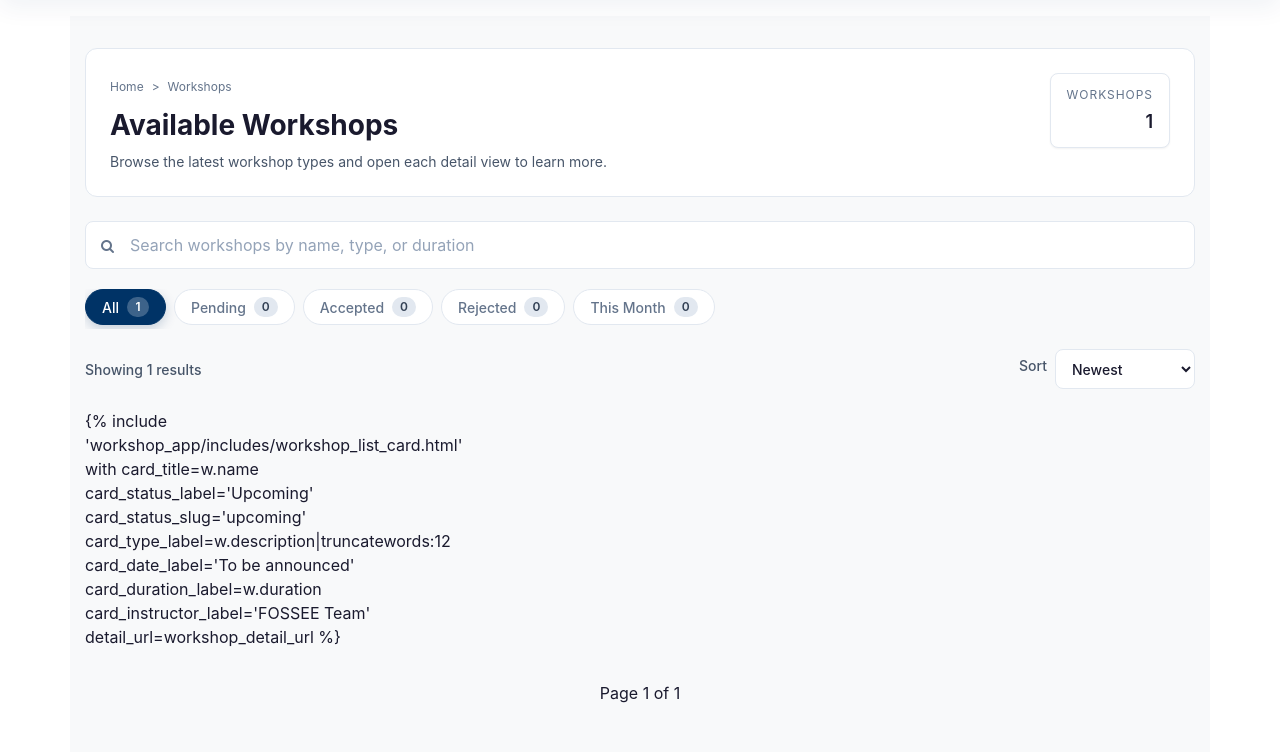
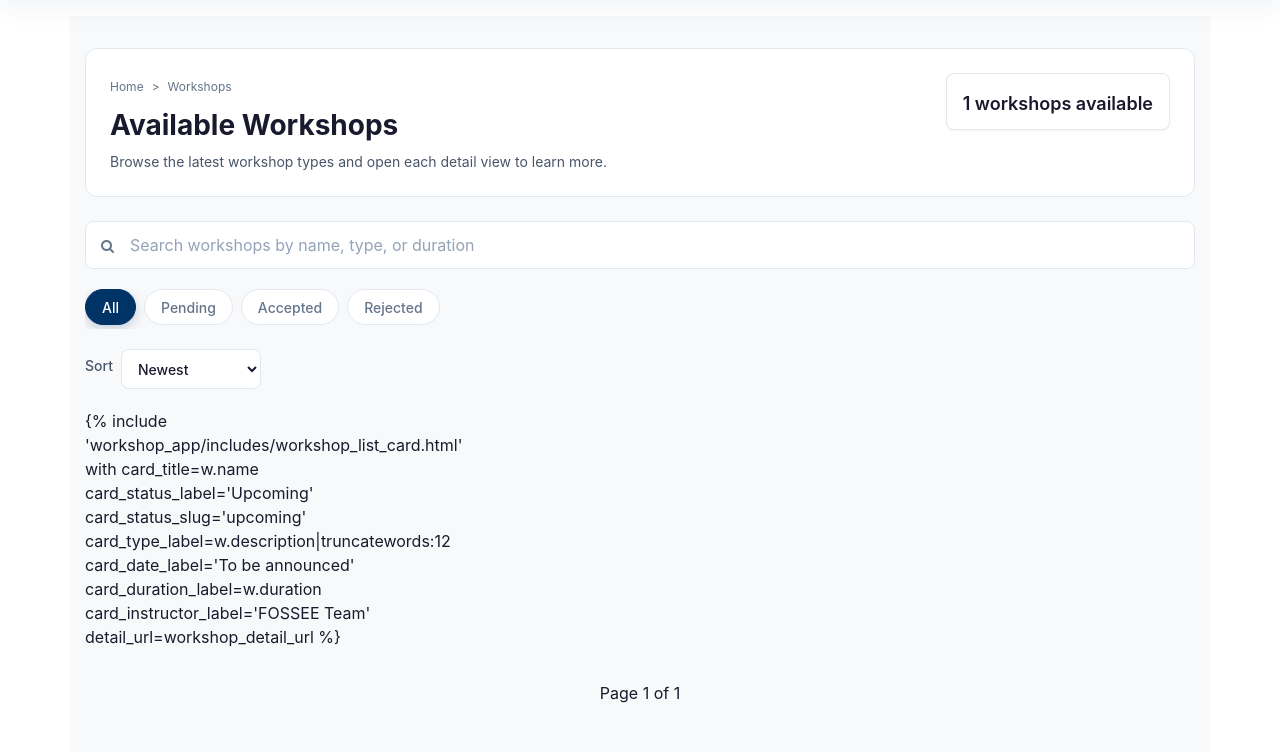
Before and after one commit to shivani-i-i/fossee-workshop-booking-ui, a Django app: page /workshop/types/ in a window 1280 px wide. Shown: the part 64-816 px from the top of the page. Run offline with Django 3.2, Linux system fonts and the light colour scheme; tables that the repository leaves empty hold one stand-in row (values such as "Sample post"); some libraries are stand-ins or nearby versions.

Commit message:
fix: hide zero counts and improve empty state messaging

```diff
--- a/workshop_app/templates/workshop_app/workshop_type_list.html
+++ b/workshop_app/templates/workshop_app/workshop_type_list.html
@@ -11,6 +11,7 @@
 {% endblock %}
 
 {% block content %}
+    {% with workshop_count=workshop_type.paginator.count %}
     <div class="container workshop-list-page workshop-list-page--light">
         <div class="workshop-list-page__hero">
             <div class="workshop-list-page__copy">
@@ -22,10 +23,11 @@
                 <h1 class="workshop-list-page__title">Available Workshops</h1>
                 <p class="workshop-list-page__subtitle">Browse the latest workshop types and open each detail view to learn more.</p>
             </div>
-            <div class="workshop-list-page__count">
-                <span class="workshop-list-page__count-label">Workshops</span>
-                <span class="workshop-list-page__count-value">{{ workshop_type.paginator.count }}</span>
-            </div>
+            {% if workshop_count > 0 %}
+                <div class="workshop-list-page__count">
+                    <span class="workshop-list-page__count-value">{{ workshop_count }} workshops available</span>
+                </div>
+            {% endif %}
         </div>
 
         <form class="workshop-list-page__search" method="get" action="" id="workshopSearchForm">
@@ -41,28 +43,22 @@
         <div class="workshop-list-page__chips" aria-label="Workshop filters">
             <a class="workshop-chip{% if request.GET.filter|default:'all' == 'all' %} is-active{% endif %}" href="?filter=all{% if request.GET.q %}&q={{ request.GET.q|urlencode }}{% endif %}">
                 <span>All</span>
-                <span class="workshop-chip__count">{{ workshop_type.paginator.count }}</span>
             </a>
             <a class="workshop-chip{% if request.GET.filter == 'pending' %} is-active{% endif %}" href="?filter=pending{% if request.GET.q %}&q={{ request.GET.q|urlencode }}{% endif %}">
                 <span>Pending</span>
-                <span class="workshop-chip__count">0</span>
             </a>
             <a class="workshop-chip{% if request.GET.filter == 'accepted' %} is-active{% endif %}" href="?filter=accepted{% if request.GET.q %}&q={{ request.GET.q|urlencode }}{% endif %}">
                 <span>Accepted</span>
-                <span class="workshop-chip__count">0</span>
             </a>
             <a class="workshop-chip{% if request.GET.filter == 'rejected' %} is-active{% endif %}" href="?filter=rejected{% if request.GET.q %}&q={{ request.GET.q|urlencode }}{% endif %}">
                 <span>Rejected</span>
-                <span class="workshop-chip__count">0</span>
-            </a>
-            <a class="workshop-chip{% if request.GET.filter == 'this-month' %} is-active{% endif %}" href="?filter=this-month{% if request.GET.q %}&q={{ request.GET.q|urlencode }}{% endif %}">
-                <span>This Month</span>
-                <span class="workshop-chip__count">0</span>
             </a>
         </div>
 
         <div class="workshop-list-page__toolbar">
-            <div class="workshop-list-page__results">Showing {{ workshop_type|length }} results</div>
+            {% if request.GET.search or request.GET.filter %}
+                <div class="workshop-list-page__results">Showing {{ workshop_type|length }} results</div>
+            {% endif %}
             <div class="workshop-list-page__sort">
                 <label for="workshopSort">Sort</label>
                 <select id="workshopSort" name="sort">
@@ -103,10 +99,10 @@
                 %}
             {% empty %}
                 <div class="workshop-list-grid__empty">
-                    <i class="fa fa-inbox" aria-hidden="true"></i>
-                    <h2>No workshops found</h2>
-                    <p>Try clearing filters or search again.</p>
-                    <a class="workshop-list-grid__clear" href="{% url 'workshop_app:workshop_type_list' %}">Clear filters</a>
+                    <i class="fa fa-calendar-plus" aria-hidden="true"></i>
+                    <h2>No workshops available yet</h2>
+                    <p>Check back soon or propose a workshop if you are an instructor</p>
+                    <a class="workshop-list-grid__clear" href="{% url 'workshop_app:propose_workshop' %}">Propose a Workshop</a>
                 </div>
             {% endfor %}
         </div>
@@ -148,6 +144,7 @@
             </div>
         </div>
     </div>
+    {% endwith %}
 {% endblock %}
 
 {% block extra-custom-scripts %}
```
